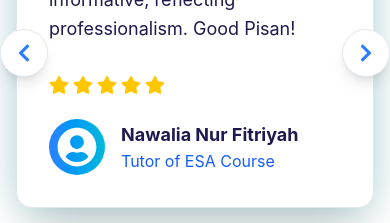
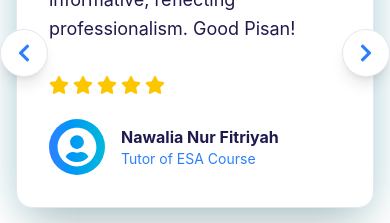
Before and after one commit to senmarutech/portfolio-senmarutech, a React (Vite) app: page / in a window 390 px wide. Shown: the part 6280-6503 px from the top of the page. Built offline with nearby package versions, Linux system fonts and the light colour scheme.

Commit message:
upload project

```diff
--- a/src/components/Testimonials.jsx
+++ b/src/components/Testimonials.jsx
@@ -8,7 +8,7 @@ const Testimonials = () => {
     const [autoplay, setAutoplay] = useState(true);
 
     const testimonials = [
-        {id: 1, name: 'Dr. M. Khanif, M.Pd.B.I', role: 'CEO of yasarofoundation', rating: 4,
+        {id: 1, name: 'Dr. M. Khanif, M.Pd.B.I', role: 'CEO of Yasaro Foundation', rating: 4,
             content: 'Working together on this website development was an excellent experience. The resulting design looks modern, professional, and responsive across multiple devices. The work was carried out with clear communication, timely delivery, and attention to detail based on the clients needs. I greatly appreciate the quality of their work and dedication. Highly recommended for professional web development projects.'
         },
         {id: 2, name: 'Nawalia Nur Fitriyah', role: 'Tutor of ESA Course', rating: 5,
@@ -82,10 +82,10 @@ const Testimonials = () => {
                                         <FaUserCircle className="text-white" size={40}/>
                                     </div>
                                     <div>
-                                        <h4 className="font-bold text-lg text-indigo-950">
+                                        <h4 className="font-bold text-base md:text-lg text-indigo-950">
                                             {testimonials[currentIndex].name}
                                         </h4>
-                                        <p className="text-blue-600">
+                                        <p className="text-blue-500 text-sm md:text-base">
                                             {testimonials[currentIndex].role}
                                         </p>
                                     </div>
```
